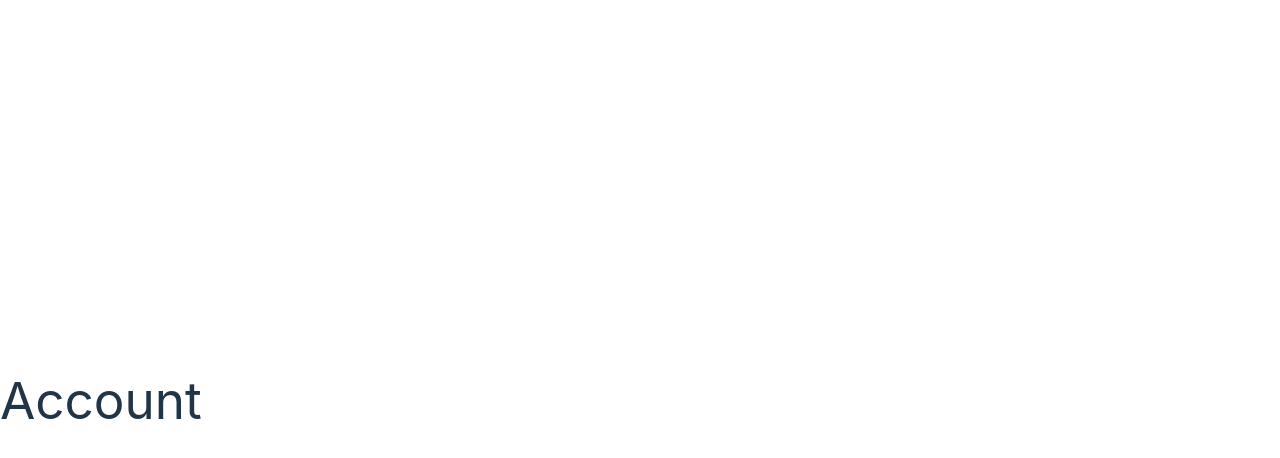
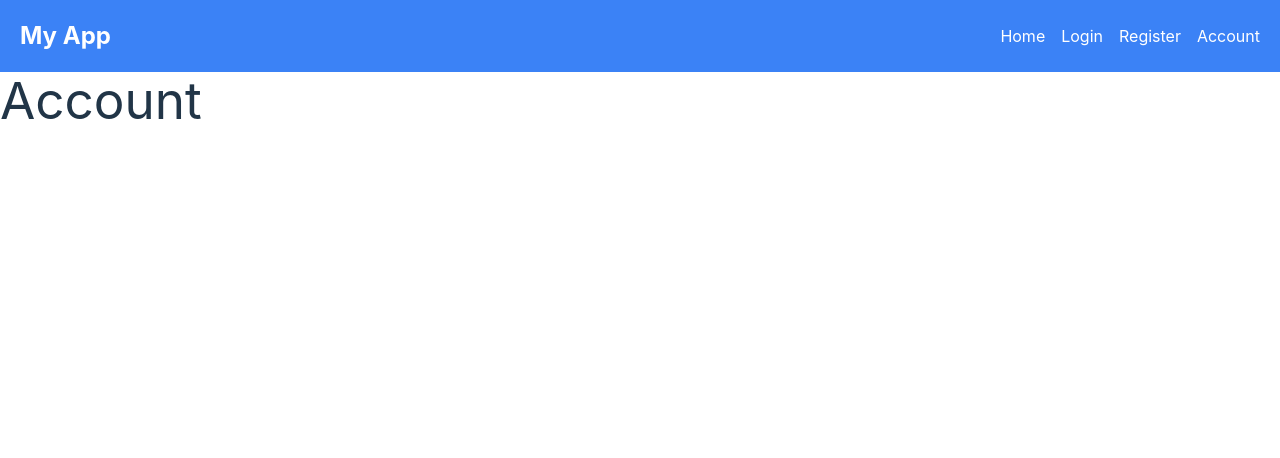
Before and after one commit to nhamonin/nodejs-test-task, a React (Vite) app in the folder frontend/: page /account in a window 1280 px wide. Shown: the top 458 px of the page. Built offline with nearby package versions, Linux system fonts and the light colour scheme.

Commit message:
Refactor page layouts and add Header component

```diff
--- a/frontend/src/App.tsx
+++ b/frontend/src/App.tsx
@@ -3,16 +3,25 @@ import Home from './pages/Home';
 import Login from './pages/Login';
 import Register from './pages/Register';
 import Account from './pages/Account';
+import Header from './components/Header';
 
 const App = () => {
   return (
     <Router>
+      <div className="flex flex-col min-h-screen">
+        <Header />
+        <main
+          className="flex-grow bg-white overflow-auto"
+          style={{ height: 'calc(100vh - 600px)' }}
+        >
           <Routes>
             <Route path="/login" element={<Login />} />
             <Route path="/register" element={<Register />} />
             <Route path="/account" element={<Account />} />
             <Route path="/" element={<Home />} />
           </Routes>
+        </main>
+      </div>
     </Router>
   );
 };
--- /dev/null
+++ b/frontend/src/components/Header.tsx
@@ -0,0 +1,33 @@
+import { Link } from 'react-router-dom';
+
+const Header = () => {
+  return (
+    <nav className="flex items-center justify-between p-5 bg-blue-500">
+      <h1 className="text-2xl font-bold text-white">My App</h1>
+      <ul className="flex items-center space-x-4">
+        <li>
+          <Link to="/" className="text-white hover:text-gray-200">
+            Home
+          </Link>
+        </li>
+        <li>
+          <Link to="/login" className="text-white hover:text-gray-200">
+            Login
+          </Link>
+        </li>
+        <li>
+          <Link to="/register" className="text-white hover:text-gray-200">
+            Register
+          </Link>
+        </li>
+        <li>
+          <Link to="/account" className="text-white hover:text-gray-200">
+            Account
+          </Link>
+        </li>
+      </ul>
+    </nav>
+  );
+};
+
+export default Header;
--- a/frontend/src/pages/Account.tsx
+++ b/frontend/src/pages/Account.tsx
@@ -1,6 +1,6 @@
 const Account = () => {
   return (
-    <div>
+    <div className="h-full">
       <h1>Account</h1>
     </div>
   );
--- a/frontend/src/pages/Home.tsx
+++ b/frontend/src/pages/Home.tsx
@@ -2,9 +2,8 @@ import { Link } from 'react-router-dom';
 
 const Home = () => {
   return (
-    <div className="flex flex-col items-center justify-center min-h-screen text-2xl bg-blue-300 p-8">
+    <div className="flex flex-col justify-center items-center h-full text-2xl bg-blue-300 p-8">
       <h1 className="mb-4 text-3xl font-bold">Welcome to Node.js Test Task!</h1>
-
       <div className="mt-4">
         <Link
           to="/login"
--- a/frontend/src/pages/Login.tsx
+++ b/frontend/src/pages/Login.tsx
@@ -95,7 +95,7 @@ const Login = () => {
   };
 
   return (
-    <div className="flex flex-col items-center justify-center min-h-screen bg-blue-300 p-8">
+    <div className="flex flex-col items-center justify-center h-full bg-blue-300 p-8">
       <h1 className="text-3xl font-bold mb-4">Login</h1>
       {message && (
         <div className="my-4 p-2 bg-red-100 border-l-4 border-red-500 text-red-700 rounded mx-auto text-center">
--- a/frontend/src/pages/Register.tsx
+++ b/frontend/src/pages/Register.tsx
@@ -98,7 +98,7 @@ const Register = () => {
   };
 
   return (
-    <div className="flex flex-col items-center justify-center min-h-screen bg-blue-300 p-8">
+    <div className="flex flex-col items-center justify-center h-full bg-blue-300 p-8">
       <h1 className="text-3xl font-bold mb-4">Register</h1>
       {message && (
         <div className="my-4 p-2 bg-red-100 border-l-4 border-red-500 text-red-700 rounded mx-auto text-center">
```
Lines whose indentation alone changed are shown as unchanged.
